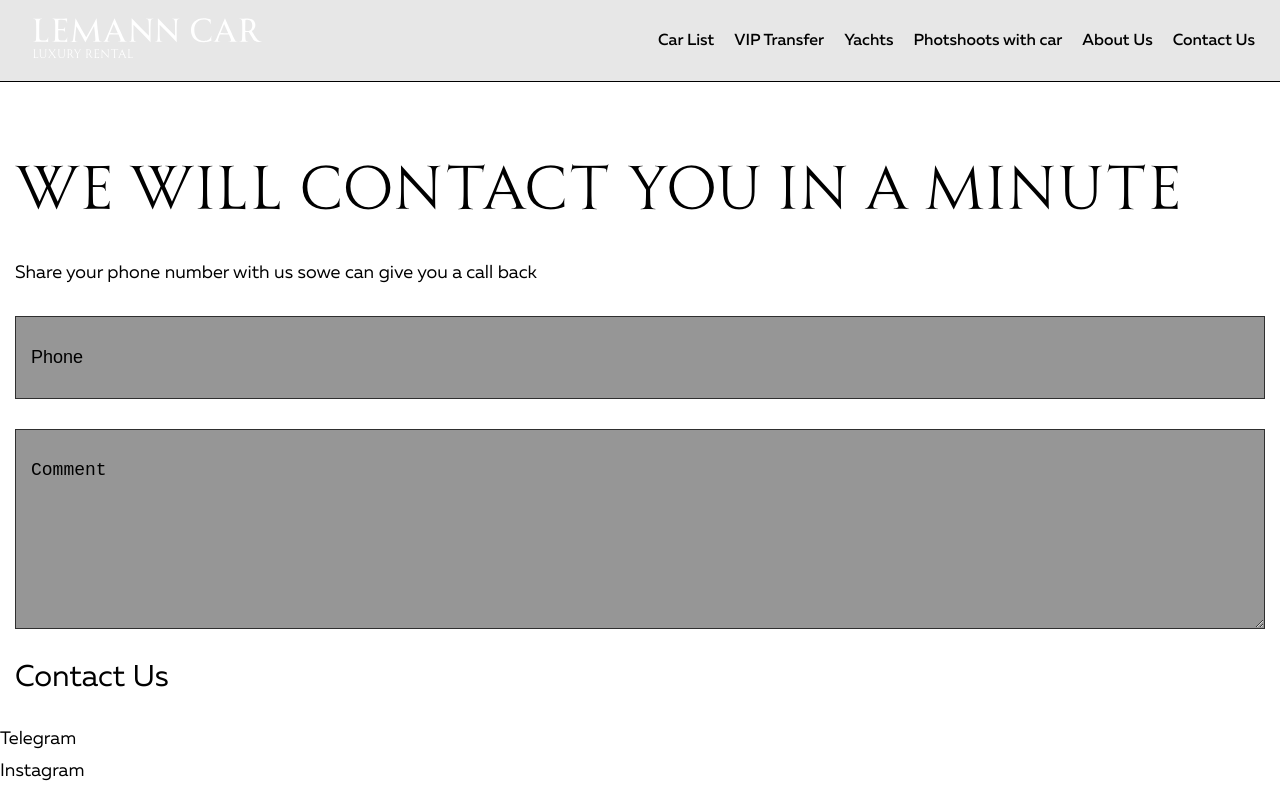
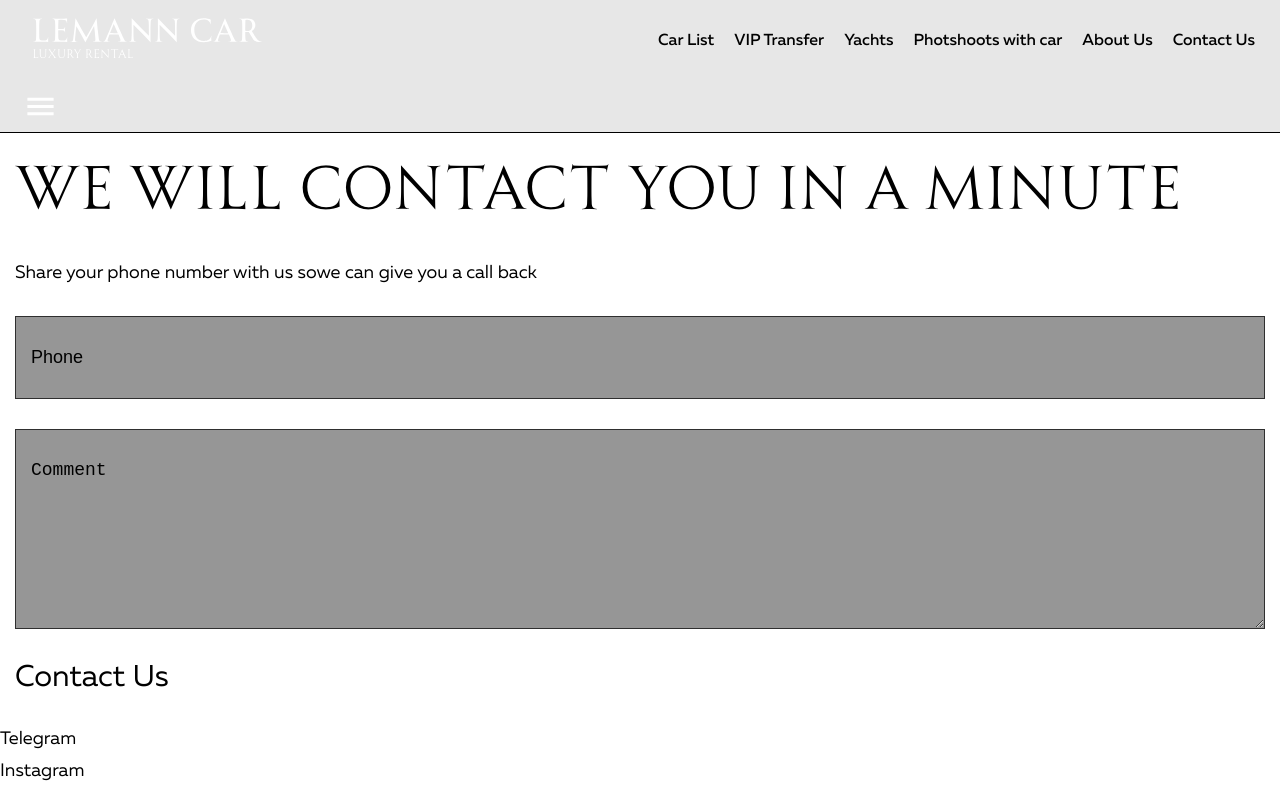
Before and after one commit to vitalij99/lemonCar, a Next.js app: page /contact in a window 1280 px wide. Shown: the top 793 px of the page. Built offline with nearby package versions, Linux system fonts and the light colour scheme.

Commit message:
add burger menu

```diff
--- /dev/null
+++ b/app/_componets/BurgerMenu/BurgerMenu.js
@@ -0,0 +1,58 @@
+'use client';
+import {
+  Backdrop,
+  Button,
+  IconButton,
+  Link,
+  List,
+  ListItem,
+} from '@mui/material';
+import MenuIcon from '@mui/icons-material/Menu';
+import { useState } from 'react';
+
+const BurgerMenu = ({ list }) => {
+  const [open, setOpen] = useState(false);
+  const handleOpen = () => {
+    setOpen(true);
+  };
+  const handleClose = () => {
+    setOpen(false);
+  };
+  return (
+    <div>
+      <IconButton onClick={handleOpen} aria-label="menu">
+        <MenuIcon fontSize="large" sx={{ color: '#fff' }} />
+      </IconButton>
+      {open && (
+        <Backdrop
+          sx={{ color: '#fff', zIndex: 3 }}
+          open={open}
+          onClick={handleClose}
+        >
+          <List>
+            <ListItem>
+              <Button sx={{ m: '0 auto' }} variant="contained">
+                <Link href="/" color="#fff" underline="none">
+                  Home
+                </Link>
+              </Button>
+            </ListItem>
+            {list.map((nav, index) => {
+              return (
+                <ListItem key={index}>
+                  <Button sx={{ m: '0 auto' }} variant="contained">
+                    <Link href={nav.link} color="#fff" underline="none">
+                      {nav.name}
+                    </Link>
+                  </Button>
+                </ListItem>
+              );
+            })}
+          </List>
+        </Backdrop>
+      )}
+    </div>
+  );
+};
+
+export default BurgerMenu;
--- a/app/_componets/Header/Header.js
+++ b/app/_componets/Header/Header.js
@@ -6,6 +6,16 @@ import LogoSec from '@/public/images/logo-sec.svg';
 import Container from '../Container/Container';
 import style from './header.module.scss';
 import Image from 'next/image';
+import BurgerMenu from '../BurgerMenu/BurgerMenu';
+
+const HEADER_LINK = [
+  { name: 'Car List', link: '/carlist' },
+  { name: 'VIP Transfer', link: '/viptransfer' },
+  { name: 'Yachts', link: '/yachts' },
+  { name: 'Photshoots with car', link: '/photshoots' },
+  { name: 'About Us', link: '/about' },
+  { name: 'Contact Us', link: '/contact' },
+];
 
 export const Header = () => {
   return (
@@ -19,26 +29,16 @@ export const Header = () => {
             </div>
           </Link>
           <ul className={style.navigation}>
-            <li>
-              <Link href="/carlist">Car List</Link>
-            </li>
-            <li>
-              <Link href="/viptransfer">VIP Transfer</Link>
-            </li>
-            <li>
-              <Link href="/yachts">Yachts</Link>
-            </li>
-            <li>
-              <Link href="/photshoots">Photshoots with car</Link>
-            </li>
-            <li>
-              <Link href="/about">About Us</Link>
-            </li>
-            <li>
-              <Link href="/contact">Contact Us</Link>
-            </li>
+            {HEADER_LINK.map((nav, index) => {
+              return (
+                <li key={index}>
+                  <Link href={nav.link}>{nav.name}</Link>
+                </li>
+              );
+            })}
           </ul>
         </nav>
+        <BurgerMenu list={HEADER_LINK} />
       </Container>
     </header>
   );
--- a/app/_componets/Header/header.module.scss
+++ b/app/_componets/Header/header.module.scss
@@ -1,16 +1,15 @@
 @import '../../styles/mixins';
 .header_section {
-  display: none;
   position: absolute;
   top: 0;
   left: 0;
   width: 100%;
   z-index: 2;
-  border-bottom: 0.5px solid var(--text, #fff);
-  background: rgba(23, 23, 23, 0.1);
 
   @include tablet {
     display: block;
+    border-bottom: 0.5px solid var(--text, #fff);
+    background: rgba(23, 23, 23, 0.1);
   }
 }
 .header_wrapp {
@@ -18,8 +17,12 @@
   padding: 18px;
 }
 .wrapper {
-  display: flex;
+  display: none;
+
   align-items: center;
+  @include tablet {
+    display: flex;
+  }
 }
 .navigation {
   margin-left: auto;
--- a/lib/values.js
+++ b/lib/values.js
@@ -1,4 +1,5 @@
 export const CAR_DEPOSIT = 0.64;
+
 export const getDiffInDays = (dataFirst, dataLast) =>
   Math.floor(dataLast.diff(dataFirst, 'day', true) + 0.1);
 
```
